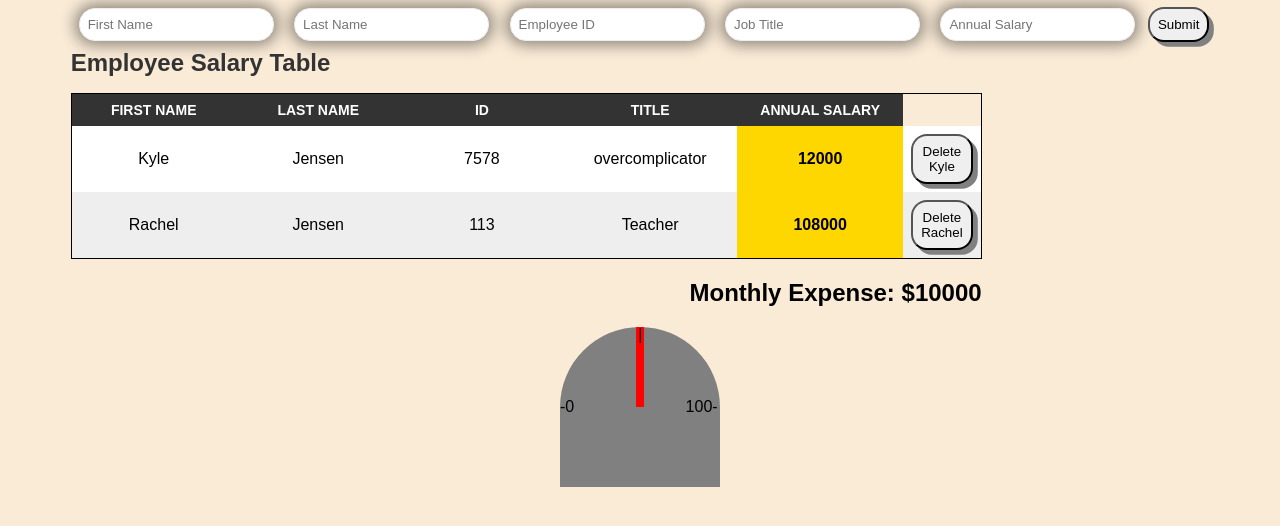
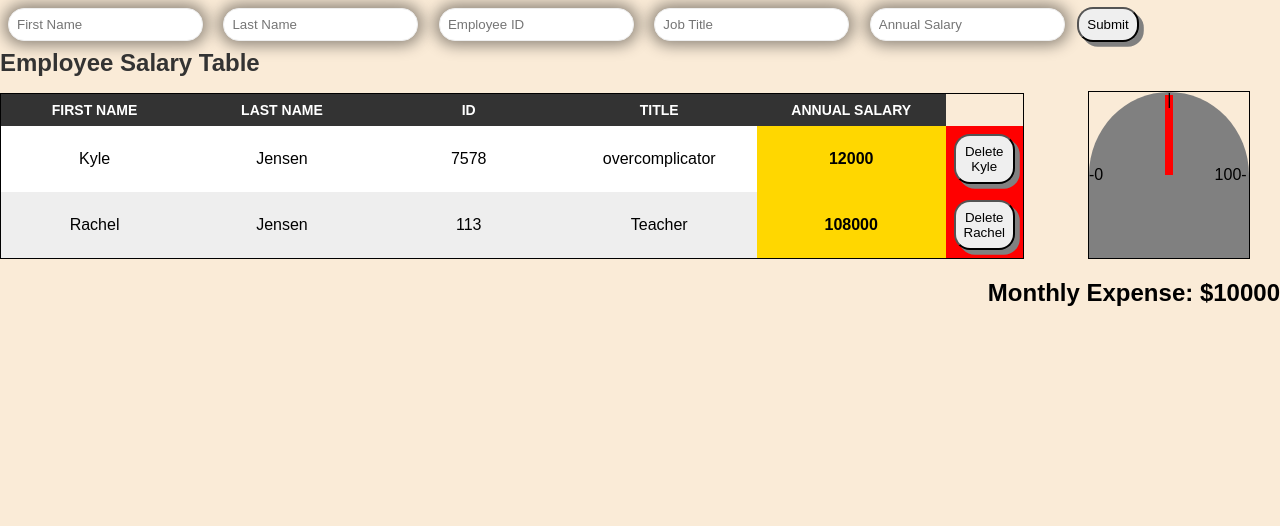
Before and after one commit to kjensen19/Salary-Calc, a plain HTML site: page index.html in a window 1280 px wide. Drawn offline with Linux system fonts and the light colour scheme.

Commit message:
gauge position

```diff
--- a/index.html
+++ b/index.html
@@ -20,7 +20,7 @@
             <input type="number" class="emp-input" id="salary-input" placeholder="Annual Salary" required>
             <button id="input-submit">Submit</button>
         </section>
-        <section id="table-container">
+        <section id="table-container" style="width:100%;">
             <table>
                 <caption>Employee Salary Table</caption>
                 <thead>
@@ -35,10 +35,6 @@
                 <tbody id="tableBody">
                 </tbody>
               </table>
-        </section>
-        <section id="monthly-container">
-            <h1 id="monthly-total"><span style="color:black">Monthly Expense: </span>$<span id="total-target"></span></h1>
-        </section>
               <section id="display-gauge">
                 <div id="gauge-back">
                     <div id="meter">
@@ -50,6 +46,13 @@
                     <p id="hundred">100<span class="gauge-number">-</span></p>
                 </div>
         </section>
+
+        </section>
+
+        <section id="monthly-container">
+            <h1 id="monthly-total"><span style="color:black">Monthly Expense: </span>$<span id="total-target"></span></h1>
+        </section>
+
     </main>
 </body>
 </html>
--- a/styles/style.css
+++ b/styles/style.css
@@ -22,6 +22,12 @@ input {
 input:focus {
     background-color: #93c4f6;
     border-color: #000;
+  }
+
+  #table-container {
+    display: flex;
+    align-items: left;
+    align-content:space-between;
   }
 
   table {
@@ -77,6 +83,14 @@ input:focus {
     box-shadow: .3rem .3rem grey;
   }
 
+  .del-row {
+    background-color: red;
+  }
+
+  .del-but {
+
+  }
+
   button:active {
     box-shadow: inset .3rem .3rem grey;
   }
@@ -84,21 +98,29 @@ input:focus {
 #monthly-container {
     display: flex;
     align-items: right;
-    width: 80%;
+    width: 100vw;
     flex-flow: row-reverse;
 }
+
 
 #display-gauge {
     display: flex;
     align-items: center;
     flex-flow: column;
+    position: relative;
+   align-self:flex-end;
+   justify-self:flex-end;
+   border: 1px solid black;
+   height: 100%;
+   right: 0;
+   left: 5%
 }
 
 #gauge-back {
     border-radius: 50% 50% 0 0;
     background-color: gray;
     width: 10rem;
-    height: 10rem;
+    height:10.375rem;
     display: flex;
     align-items: center;
 
```
Lines whose indentation alone changed are shown as unchanged.
